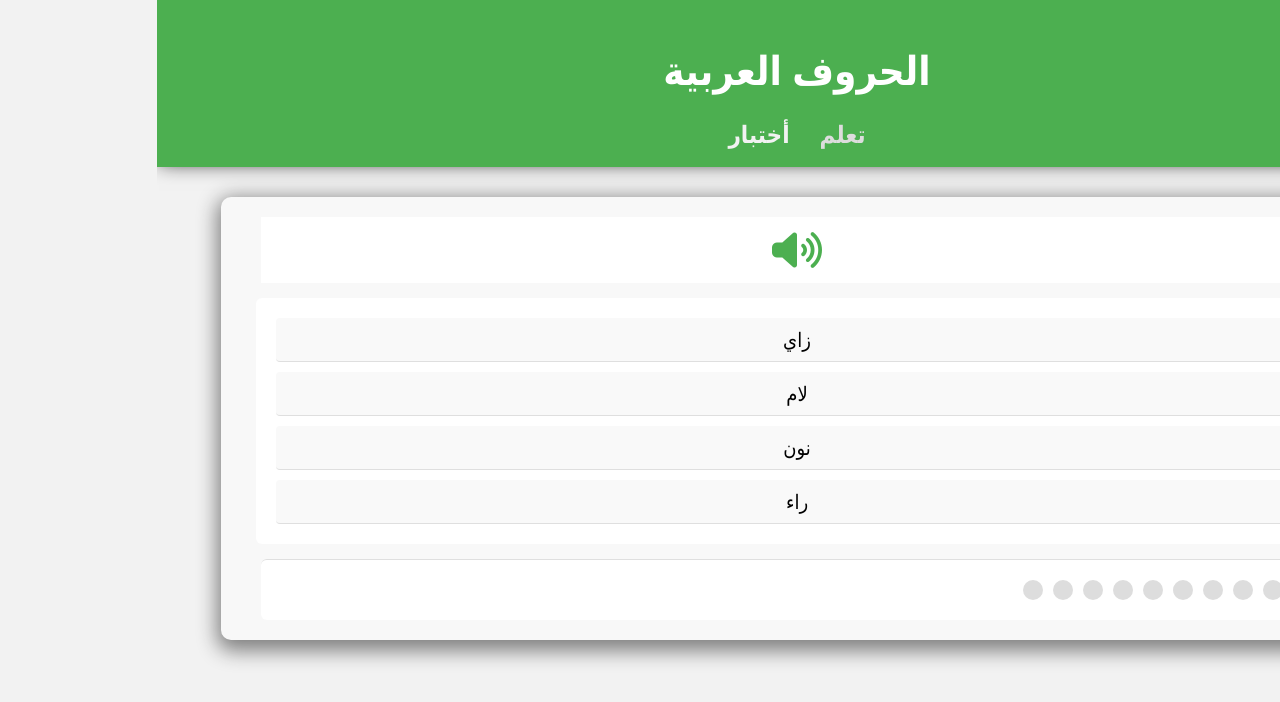
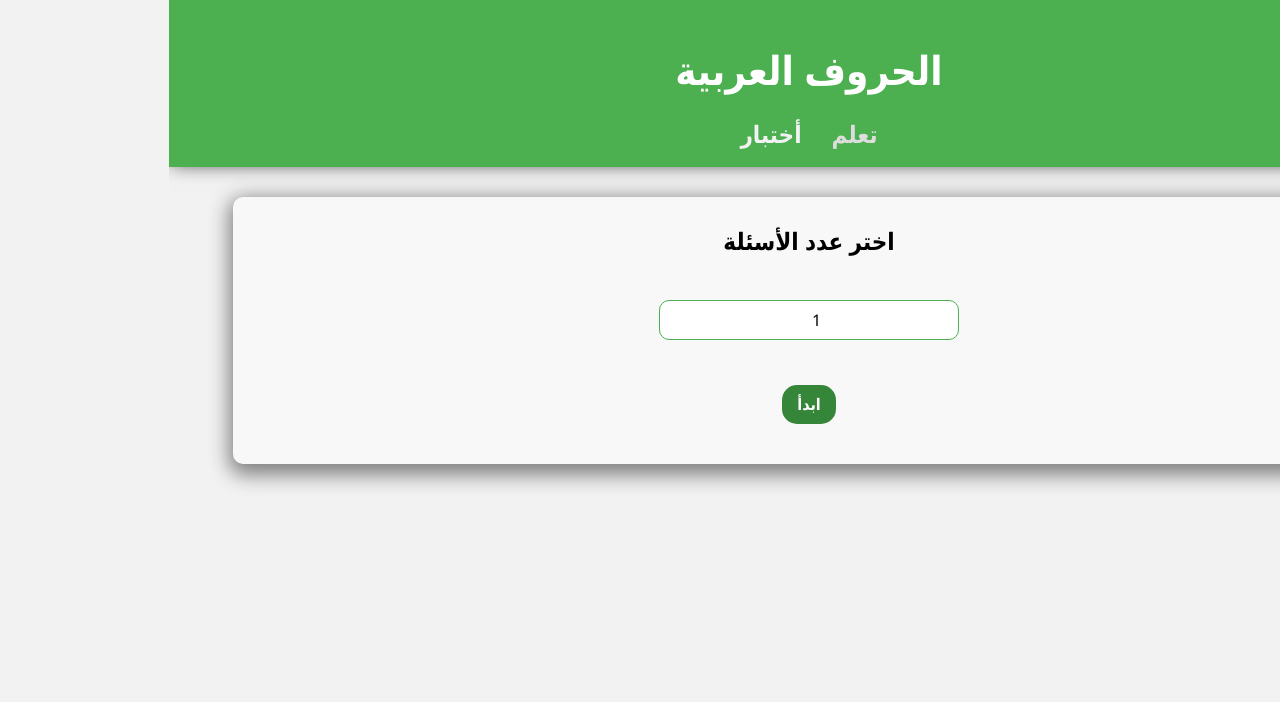
Before and after one commit to Loai-Radwan/arabic-alphabet, a React (Vite) app: page / in a window 1280 px wide. Both pictures are taken after a click on the item "أختبار". Shown: the top 702 px of the page. Built offline with nearby package versions, Linux system fonts and the light colour scheme.

Commit message:
add a starting page

```diff
--- a/src/components/Quiz/Quiz.jsx
+++ b/src/components/Quiz/Quiz.jsx
@@ -1,5 +1,5 @@
-import { useRef } from "react"
-export default function Quiz({question  , increaseCurrent}){
+import { memo, useRef } from "react"
+function Quiz({question  , increaseCurrent , increaseRight , addAnswer}){
     const answers = useRef()
     function PlayAudio(){
         let audio = new Audio(question.audio)
@@ -9,20 +9,29 @@ export default function Quiz({question  , increaseCurrent}){
     function handleClick(element , answer){
         element.classList.add('selected')
         answers.current.classList.add('disabled')
+
+        let answerState = false
         setTimeout(() => {
             if (answer === question.answer){
                 element.classList.add('right')
-
+                answerState = true
+                // increaseRight()
+                // addAnswer(answer)
             }else{
                 element.classList.add('wrong')
+                // addAnswer(answer)
             }
         } , 1000)
         setTimeout(() => {
-            increaseCurrent()
             element.classList.remove('right')
             element.classList.remove('wrong')
             element.classList.remove('selected')
             answers.current.classList.remove('disabled')
+            increaseCurrent()
+            addAnswer(answer , answerState)
+            if (answer === question.answer){
+                increaseRight()
+            }
         } , 2000)
     }
 
@@ -37,3 +46,4 @@ export default function Quiz({question  , increaseCurrent}){
             </div>
     </div>
 }
+export default memo(Quiz)
--- a/src/components/Quiz/QuizGied.jsx
+++ b/src/components/Quiz/QuizGied.jsx
@@ -2,33 +2,81 @@ import Quiz from "./Quiz";
 
 import './quiz.css'
 import quiz from "../../quiz";
-import { useState } from "react";
+import { useCallback, useState } from "react";
+import Results from "./Result";
 
-export default function QuizGrid(){
 
-    const [current , setCurrent] = useState(0)
 
-    const questions = quiz.sort(() => Math.random() - 0.5).slice(0,10)
+export default function QuizGrid() {
+
+    const [start , setStart] = useState({
+        isStart : false,
+        numberOfQuestion : 1
+
+    })
+    const [current, setCurrent] = useState(0)
+    const [answers, setAnswers] = useState({
+        userAnswers: [],
+        rightAnswers: 0,
+    })
+
+    function handleChange(event){
+        setStart(prev => ({...prev , numberOfQuestion : event.target.value}))
+    }
+    const [questions, setQuestion] = useState(quiz.sort(() => Math.random() - 0.5).slice(0, start.numberOfQuestion))
+
+
+    const increaseRight = useCallback(() => {
+        setAnswers(prev => ({ ...prev, rightAnswers: prev.rightAnswers + 1 }))
+    }, [])
+    const addAnswer = useCallback((userAnswer, answerState) => {
+        setAnswers(prev => ({ ...prev, userAnswers: [...prev.userAnswers, [userAnswer, answerState]] }))
+    }, [])
+
+
+    function handleStart(){
+        setStart(prev => ({...prev , isStart : true}))
+    }
 
     let showResult = questions.length === current
 
-
-    function increaseCurrent(){
-        setCurrent( prev => prev +1)
+    function increaseCurrent() {
+        setCurrent(prev => prev + 1)
     }
 
-    let passQuestion = questions[current]
-    let indexofQuestion = questions.findIndex(question => question === passQuestion)
+
+
+    function handleRestart() {
+        setAnswers({
+            userAnswers: [],
+            rightAnswers: 0,
+        })
+        setCurrent(0)
+        setQuestion(quiz.sort(() => Math.random() - 0.5).slice(0, start.numberOfQuestion))
+        setStart({
+        isStart : false,
+        numberOfQuestion : 1
+
+    })
+    }
+
     return <>
-    {!showResult &&
-    <div className="quizGrid" >
-         <Quiz question={passQuestion} increaseCurrent={increaseCurrent} ></Quiz>
-         <div className="bullets">
-            {questions.map((question , index) => <span key={question.answer} className={index == indexofQuestion ? 'active' : ' '} ></span>)}
+
+        {!showResult && <div className="quizGrid" >
+            {start.isStart == false && <div className="start" >
+                <h2>اختر عدد الأسئلة</h2>
+                <input type="number" onChange={handleChange} value={start.numberOfQuestion} />
+                <button onClick={handleStart} >ابدأ</button>
+            </div> }
+
+            {start.isStart && <><Quiz question={questions[current]} increaseCurrent={increaseCurrent} increaseRight={increaseRight} addAnswer={addAnswer} ></Quiz>
+            <div className="bullets">
+                {questions.map((question, index) => <span key={question.answer} className={index == current ? 'active' : ' '} ></span>)}
+            </div> </>}
+
         </div>
+        }
 
-    </div> }
-
-        {showResult && <div className="result" >This is result </div>}
+        {showResult &&  <Results rightAnswers={answers.rightAnswers} userAnswers={answers.userAnswers} questions={questions} startAgain={handleRestart} > </Results> }
     </>
 }
--- /dev/null
+++ b/src/components/Quiz/Result.jsx
@@ -0,0 +1,26 @@
+
+
+export default function Results({rightAnswers , questions , userAnswers , startAgain}){
+
+    return <div className="result">
+
+<h2>لقد حصلت على {rightAnswers} من أصل {questions.length} </h2>
+        <p className="percentage" >{Math.floor((rightAnswers / questions.length ) * 100)}%</p>
+
+        <div className="user-answers">
+             <div className="user-answer">
+            <h3>إجاباتك</h3>
+
+        {userAnswers.map(answer => <p className={`answer ${answer[1] ? 'right' : 'wrong'} `}  key={answer}> {answer[0]}</p>)}
+        </div>
+
+        <div className="right-answer">
+            <h3>الإجابات الصحيحة</h3>
+            {questions.map(question => <p className="answer" key={question.answer}> {question.answer}</p>)}
+        </div>
+
+        </div>
+
+        <button onClick={startAgain} className="restart">ReStart</button>
+    </div>
+}
--- a/src/components/Quiz/quiz.css
+++ b/src/components/Quiz/quiz.css
@@ -11,6 +11,43 @@
     padding: 20px;
 }
 
+.start{
+    display: flex;
+    flex-direction: column;
+    justify-content: center;
+    align-items: center;
+    gap: 15px;
+}
+.start h2{
+    margin: 10px 0 30px;
+}
+.start input{
+    outline: none;
+    border: none;
+    background-color: #fff;
+    padding: 10px 15px;
+    border-radius: 10px;
+    width:300px;
+    border: 1px solid #4CAF50;
+    text-align: center;
+}
+
+.start button{
+    border: none;
+    outline: none;
+    background-color: #368639;
+    color: #fff;
+    padding: 10px 15px;
+    border-radius: 15px;
+    font-weight: bold;
+    margin: 30px 0 20px;
+    cursor: pointer;
+    transition: 0.3s;
+}
+.start button:hover{
+    background-color: #4CAF50;
+
+}
 
 .title{
     width:calc(100% - 40px) ;
@@ -43,7 +80,7 @@
     /* opacity: 0.5; */
     user-select: none;
 }
-.answers .answer{
+.answer{
     font-size: 20px;
     background-color: #f9f9f9;
     padding: 10px 15px ;
@@ -52,13 +89,14 @@
     cursor: pointer;
     transition: 0.3s;
 }
-.answers .answer.selected{
+.answer.selected{
     background-color: #dfdfdf;
 }
-.answers .answer.right{
+.answer.right{
     background-color:  #4CAF50;
+    color: #fff;
 }
-.answers .answer.wrong{
+.answer.wrong{
     background-color: #ff7373;
 }
 
@@ -90,5 +128,45 @@
     width: 90%;
     margin: 0 auto;
     border: 10px;
-    height: 300px;
+    box-shadow:1px 6px 20px 5px #808080;
+    padding: 20px;
 }
+.result h2{
+    padding: 15px 0;
+}
+.result .percentage{
+    font-size: 25px;
+}
+.user-answers {
+    display: flex;
+    gap: 30px;
+    margin: 15px auto;
+    justify-content: center;
+}
+.user-answers .answer{
+    cursor: auto;
+    margin: 10px;
+}
+
+.user-answer {
+    padding: 10px;
+}
+.user-answer h3{
+    margin: 10px 0;
+}
+
+.right-answer {
+
+    padding: 10px;
+}
+.right-answer h3{
+    margin: 10px 0;
+}
+.restart{
+    border: none;
+    padding:  10px 15px;
+    border-radius: 6px;
+    background-color: #4CAF50;
+    color: #fff;
+    font-weight: bold;
+}
```
